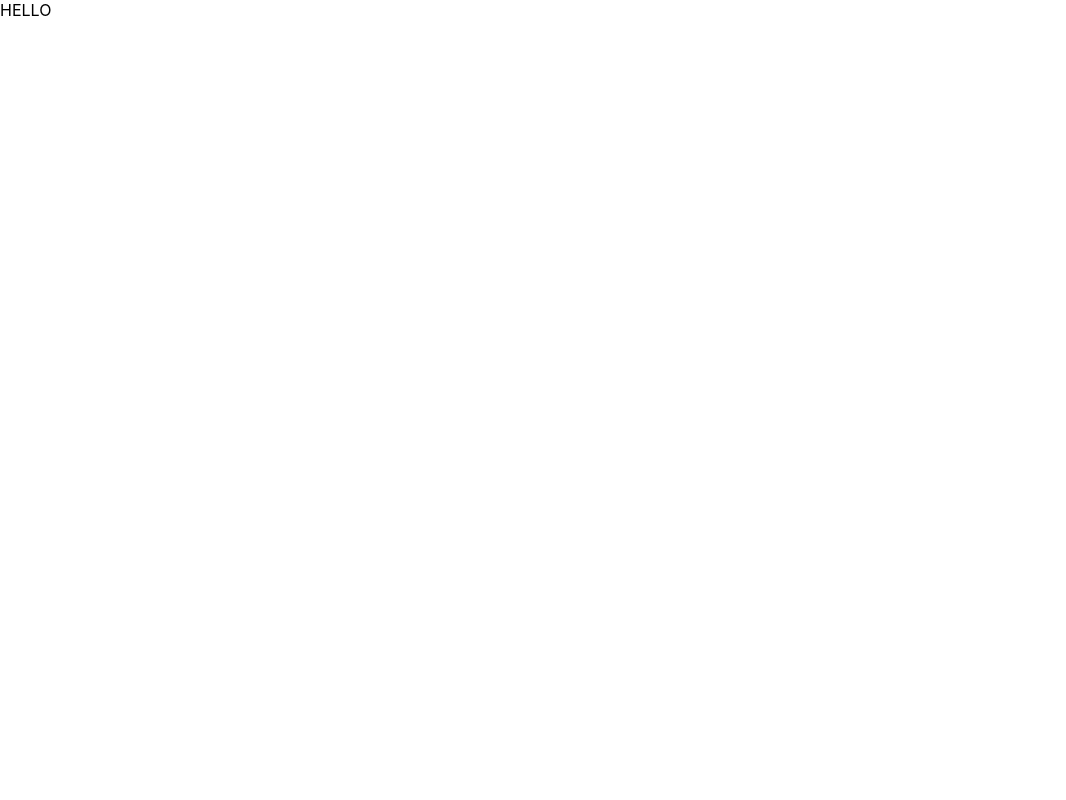
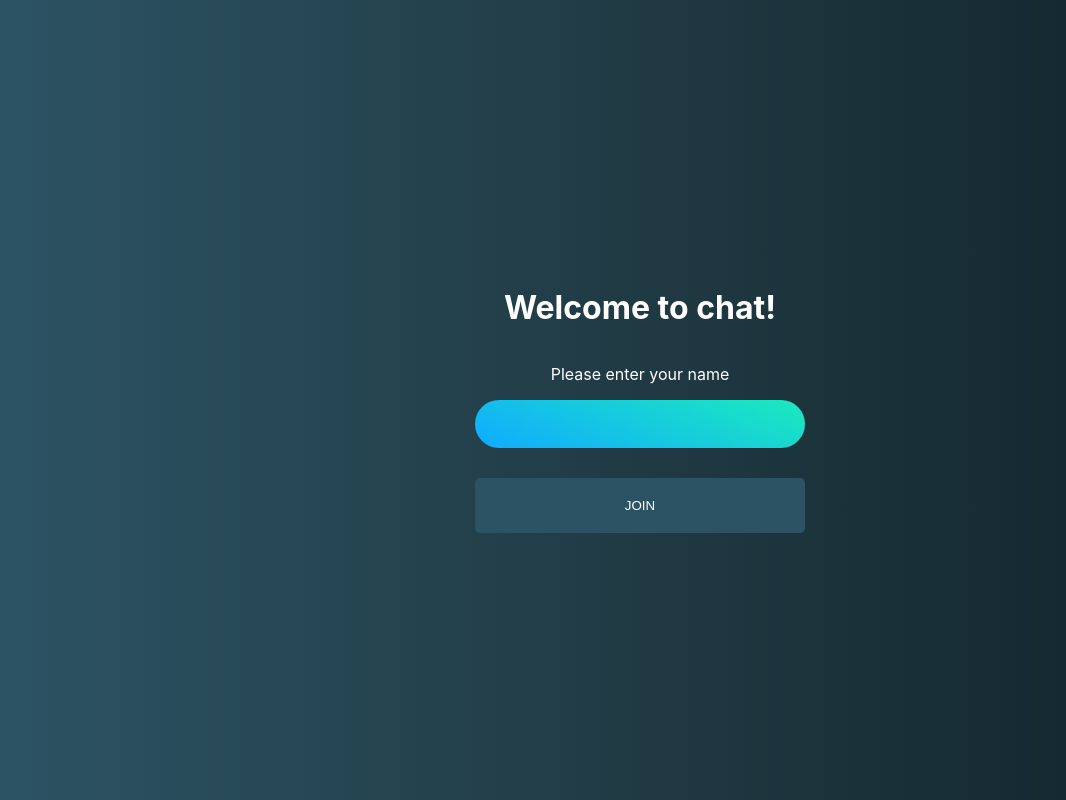
Before and after one commit to DelightVLG/chat-room-test-task, a React (Create React App) app in the folder frontend/: page / in a window 1280 px wide. Shown: the whole page, without its empty margins (0-1066 px from the left). Built offline with nearby package versions, Linux system fonts and the light colour scheme.

Commit message:
feat: added Join page. added random room generator. added name setter

```diff
--- a/frontend/src/App.js
+++ b/frontend/src/App.js
@@ -1,7 +1,7 @@
 import { Route } from 'react-router-dom';
-import Join from './components/Join';
+import './App.css';
+import Join from './components/Join/Join';
 import Chat from './components/Chat';
-import './App.css';
 
 function App() {
   return (
--- a/frontend/src/components/Join.js
+++ /dev/null
@@ -1,9 +0,0 @@
-import React from 'react';
-
-function Join() {
-  return (
-    <div>HELLO</div>
-  );
-}
-
-export default Join;
--- /dev/null
+++ b/frontend/src/components/Join/Join.css
@@ -0,0 +1,90 @@
+.join {
+  height: 100vh;
+  display: flex;
+  flex-direction: column;
+  align-items: center;
+  justify-content: center;
+  background: linear-gradient(to right,#2c5364, #203a43, #0f2027);
+}
+
+.join__header {
+  color: white;
+}
+
+.join__subtitle {
+  color: white;
+}
+
+.join__form {
+  display: flex;
+  flex-direction: column;
+}
+
+.join__input {
+  margin-bottom: 30px;
+  position: relative;
+  font-size: 1.5em;
+  background: linear-gradient(21deg, #10abff, #1beabd);
+  padding: 10px;
+  display: inline-block;
+  border-radius: 9999em;
+  border: none;
+}
+
+.join__input:focus-within {
+  outline: none;
+}
+
+.input *:not(.join__input-wrapper) {
+  position: relative;
+  display: inherit;
+  border-radius: inherit;
+  margin: 0;
+  border: none;
+  outline: none;
+  padding: 0 0.325em;
+  z-index: 1;
+}
+
+.input *:not(.join__input-wrapper ):focus + .join__input-wrapper  {
+  opacity: 1;
+  transform: scale(1);
+}
+
+.join__input-wrapper {
+  transform: scale(0.993, 0.94);
+  transition: transform 0.5s, opacity 0.25s;
+  opacity: 0;
+  position: absolute;
+  z-index: 0;
+  margin: 4px;
+  left: 0;
+  top: 0;
+  right: 0;
+  bottom: 0;
+  border-radius: inherit;
+  pointer-events: none;
+  box-shadow: inset 0 0 0 3px #fff, 0 0 0 4px #fff, 3px -3px 30px #1beabd, -3px 3px 30px #10abff;
+}
+
+.join__submit {
+  color: #fff !important;
+  text-transform: uppercase;
+  text-decoration: none;
+  background: #2c5364;
+  padding: 20px;
+  border-radius: 5px;
+  display: inline-block;
+  border: none;
+  transition: all 0.4s ease 0s;
+}
+
+.join__submit:hover {
+  cursor: pointer;
+  background: #434343;
+  letter-spacing: 1px;
+  -webkit-box-shadow: 0 5px 40px -10px rgba(0,0,0,0.57);
+  -moz-box-shadow: 0 5px 40px -10px rgba(0,0,0,0.57);
+  box-shadow: 5px 40px -10px rgba(0,0,0,0.57);
+  transition: all 0.4s ease 0s;
+}
--- /dev/null
+++ b/frontend/src/components/Join/Join.js
@@ -0,0 +1,42 @@
+import React, { useState } from 'react';
+import { useHistory } from 'react-router-dom';
+import { roomNames } from '../../config/roomsNames';
+import './Join.css';
+
+function Join() {
+  const [userName, setUserName] = useState('');
+  const [roomName, setRoomName] = useState('');
+
+  const path = useHistory();
+
+  const randomizeRoomName = (wordsArr) => wordsArr[Math.ceil(Math.random() * wordsArr.length - 1)];
+
+  const handleChange = (event) => {
+    setUserName(event.target.value);
+    setRoomName(randomizeRoomName(roomNames));
+  };
+
+  const handleSubmit = (event) => {
+    event.preventDefault();
+    path.push(`/chat?name=${userName}&room=${roomName}`);
+  };
+
+  return (
+    <div className="join">
+      <h1 className="join__header">Welcome to chat!</h1>
+      <p className="join__subtitle">Please enter your name</p>
+      <form className="join__form" onSubmit={handleSubmit}>
+        <input
+          type="text"
+          className="join__input"
+          onChange={handleChange}
+          required
+        />
+        <span className="join__input-wrapper" />
+        <input type="submit" className="join__submit" value="Join" disabled={!userName} />
+      </form>
+    </div>
+  );
+}
+
+export default Join;
--- /dev/null
+++ b/frontend/src/config/roomsNames.js
@@ -0,0 +1,15 @@
+// massive with room names, fell free to add more
+const roomNames = [
+  'chill',
+  'hawaii',
+  'dude',
+  'relax',
+  'homer',
+  'book',
+  'mac',
+  'sun',
+  'umbrella',
+  'australia'];
+
+// eslint-disable-next-line import/prefer-default-export
+export { roomNames };
```
